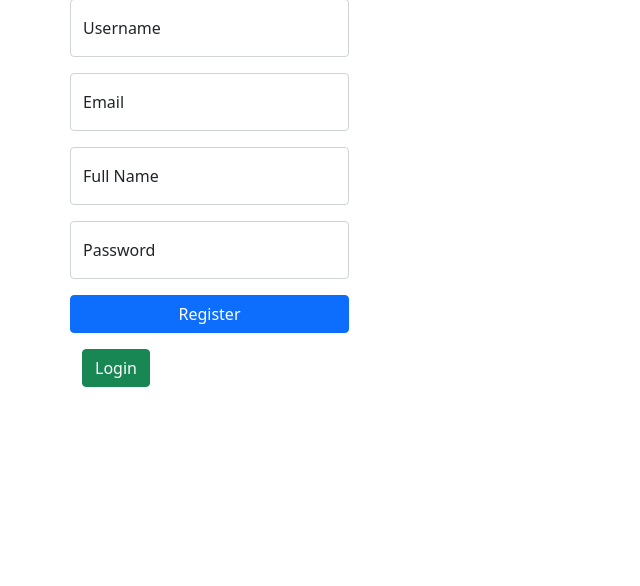
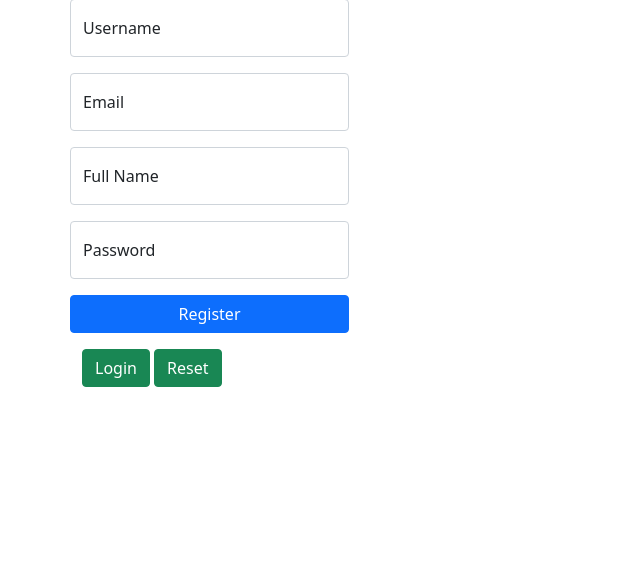
Before and after one commit to kusam-chandrahas-reddy/VulnApp, a Flask app: page /register in a window 1280 px wide. Shown: the part 107-693 px from the top of the page, without its empty margins (0-640 px from the left). Run offline with Flask 3, Linux system fonts and the light colour scheme; some libraries are stand-ins or nearby versions.

```diff
--- a/templates/register.html
+++ b/templates/register.html
@@ -32,6 +32,7 @@
 			<button type="submit" class="btn btn-primary">Register</button>
 		</div>
 			<a class="btn btn-success" href="/auth" role="button">Login</a>
+			<button type='reset' class="btn btn-success">Reset</button>
 		</div>
 	</form>
 
```
